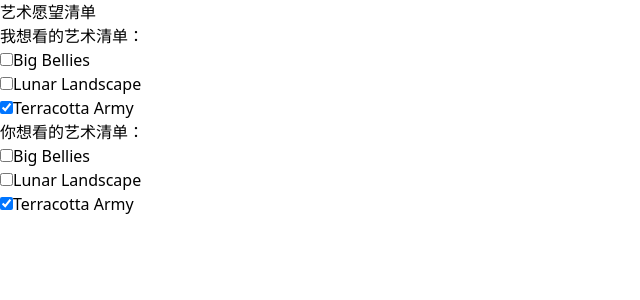
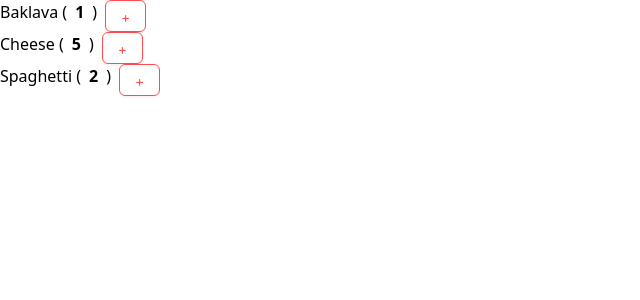
Before and after one commit to YangWavei/react_lodash_ui_exercise, a React (Vite) app: page / in a window 1280 px wide. Shown: the top 300 px of the page, without its empty margins (0-640 px from the left). Built offline with nearby package versions, Linux system fonts and the light colour scheme.

Commit message:
更新购物车中的商品

```diff
--- a/src/App.tsx
+++ b/src/App.tsx
@@ -1,10 +1,10 @@
-import BucketList from "./components/BucketList";
+import ShoppingCart from "./components/ShoppingCart";
 
 /** 主组件 */
 function App() {
   return (
     <div className="w-screen h-screen ">
-      <BucketList />
+      <ShoppingCart />
     </div>
   );
 }
--- /dev/null
+++ b/src/components/ShoppingCart.tsx
@@ -0,0 +1,49 @@
+import { Button } from "antd";
+import { useState } from "react";
+const initialProducts = [{
+  id: 0,
+  name: 'Baklava',
+  count: 1,
+}, {
+  id: 1,
+  name: 'Cheese',
+  count: 5,
+}, {
+  id: 2,
+  name: 'Spaghetti',
+  count: 2,
+}];
+
+/** 更改购物车中的商品 */
+function ShoppingCart() {
+  const [products, setProducts] = useState(initialProducts)
+
+  function handleIncreaseClick(productId: number) {
+    const newProducts = products.map(el => {
+      if (el.id === productId) {
+        return { ...el, count: el.count + 1 }
+      } else {
+        return el
+      }
+    })
+    setProducts(newProducts)
+  }
+  return (
+    <ul>
+      {products.map(product => (
+        <li key={product.id} className="flex gap-2">
+          {product.name}
+          {' '}
+          (<b>{product.count}</b>)
+          <Button danger onClick={() => {
+            handleIncreaseClick(product.id);
+          }}>
+            +
+          </Button >
+        </li>
+      ))}
+    </ul>
+  );
+}
+
+export default ShoppingCart
```
